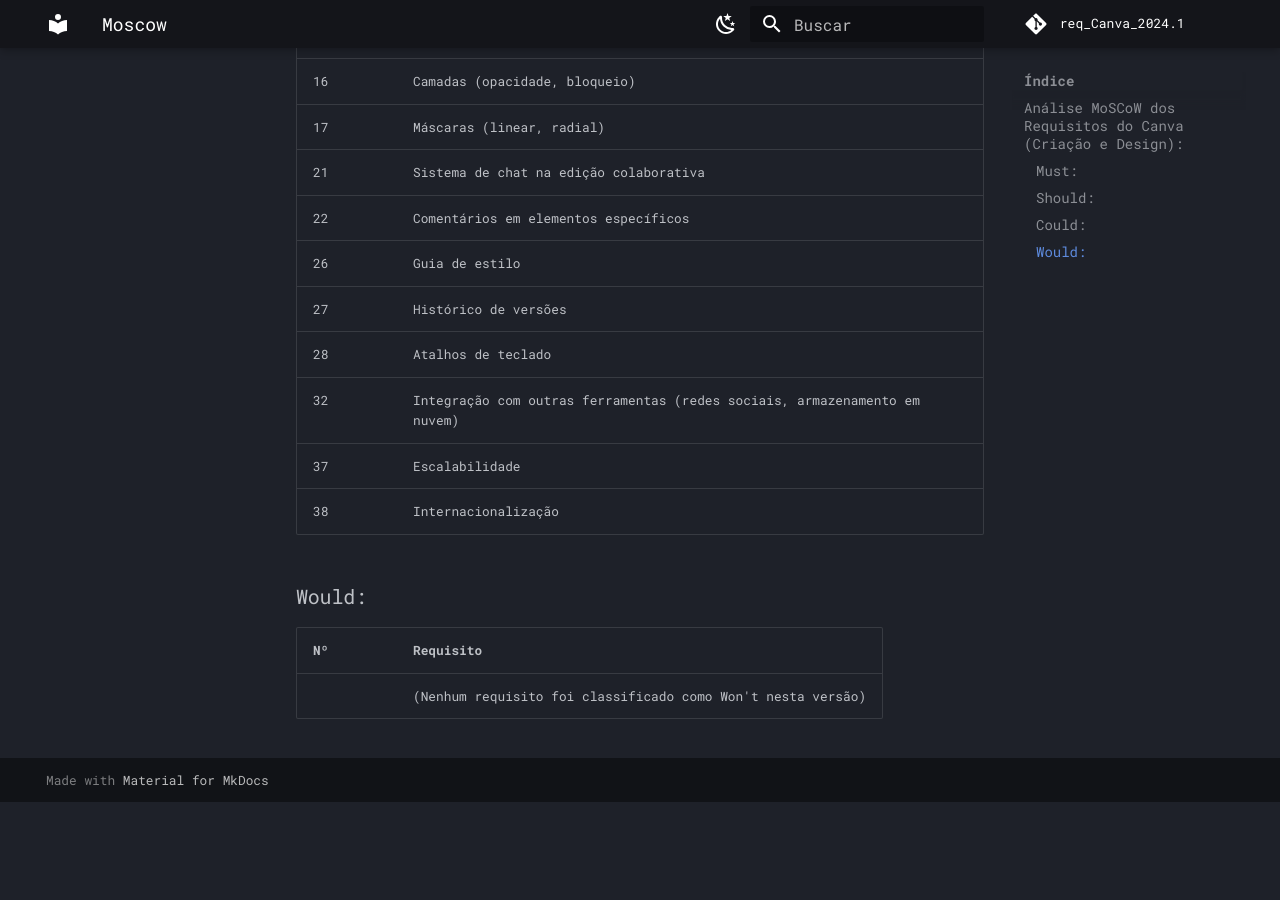
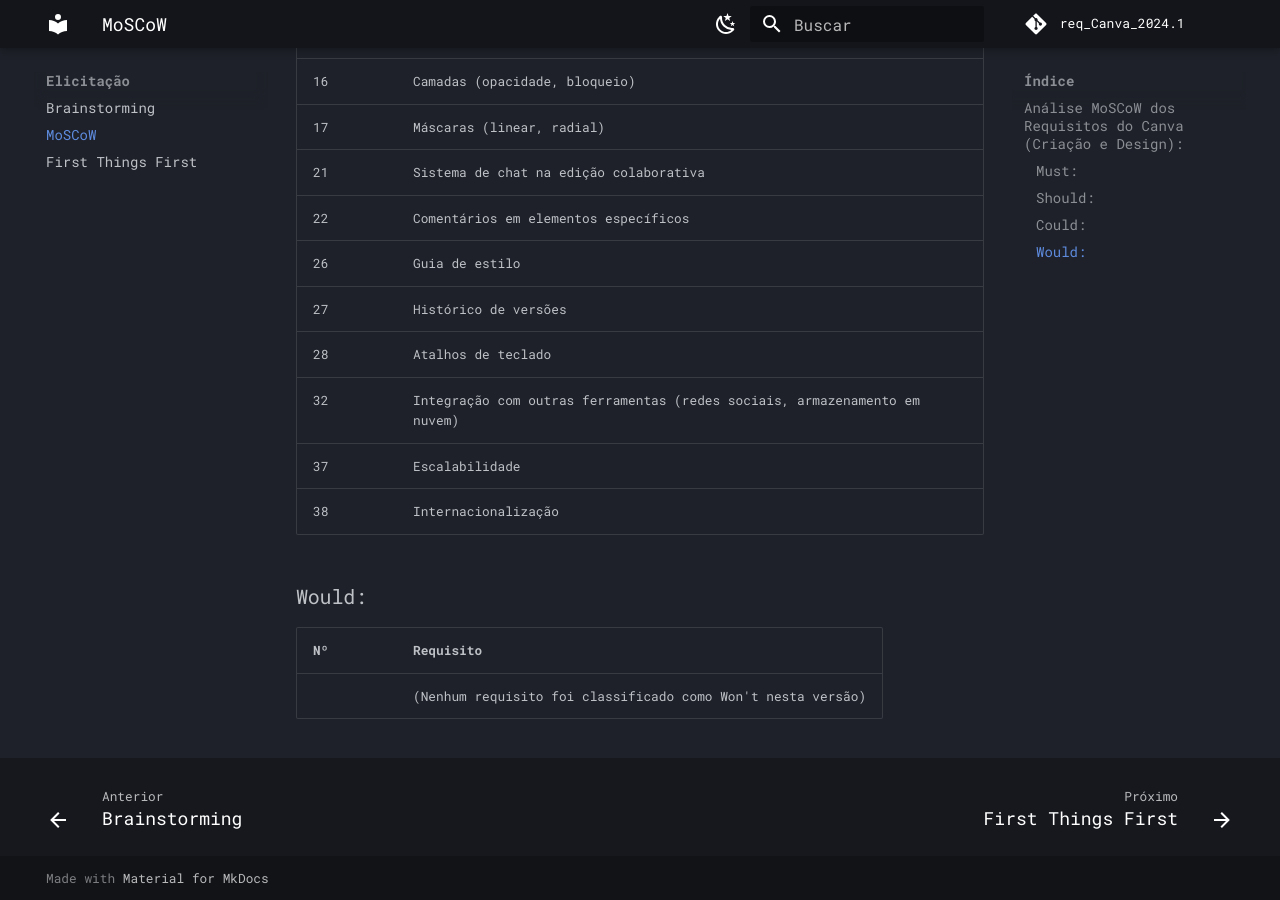
Before and after one commit to LuizaMaluf/req_Canva_2024.1, an MkDocs documentation site: the page built from docs/moscow.md, in a window 1280 px wide and 900 px high, scrolled down 3903 px. Built offline with MkDocs 1.6.1 and Material for MkDocs 9.7.7, drawn with Linux system fonts in a browser that asks for light colours; comment, search, counter and statistics services are not loaded; before the commit the page ends 4705 px from its top, so only the background shows below that.

Commit message:
[chore] Adiciona path para página em .md

```diff
--- a/mkdocs.yml
+++ b/mkdocs.yml
@@ -7,6 +7,10 @@
   - Home: index.md
   - Pre-Rastreabilidade:
     - Rich Pictures: rich_picture.md
+  - Elicitação:
+    - Brainstorming: brainstorming.md
+    - MoSCoW: moscow.md
+    - First Things First: first_things.md
 
 theme:
   name: material
```
